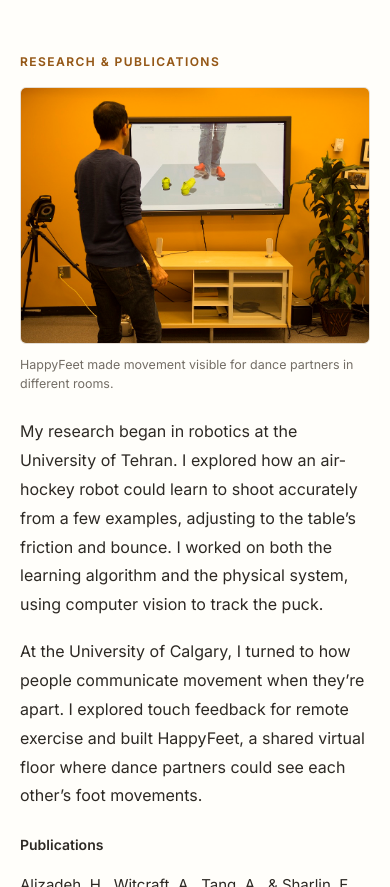
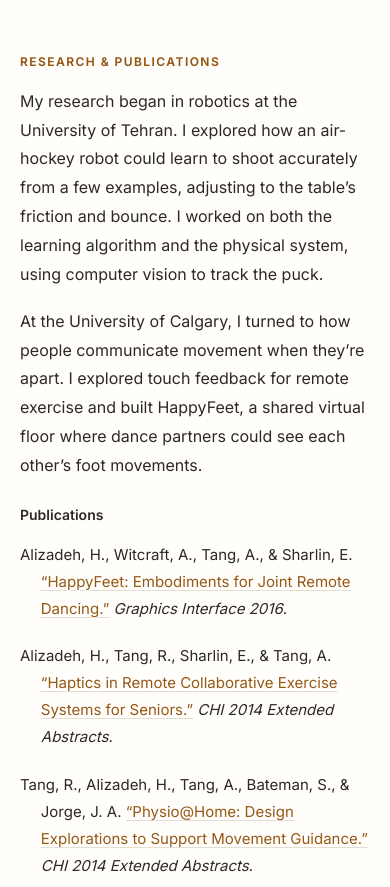
Before and after one commit to hesamat/hesamat.github.io, a plain HTML site: page about/index.html in a window 390 px wide. Shown: the part 1749-2636 px from the top of the page. Drawn offline with Linux system fonts and the light colour scheme.

Commit message:
Refine project copy and About layout

```diff
--- a/about/index.html
+++ b/about/index.html
@@ -55,10 +55,6 @@
 
     <section aria-labelledby="research">
       <h2 class="kicker" id="research">Research &amp; publications</h2>
-      <figure class="about-research-figure">
-        <img src="/assets/images/happyfeet.jpg" alt="A person faces a large display showing a shared virtual dance floor with two pairs of rendered 3D feet." width="975" height="716" loading="eager">
-        <figcaption>HappyFeet made movement visible for dance partners in different rooms.</figcaption>
-      </figure>
       <p>My research began in robotics at the University of Tehran. I explored how an air-hockey robot could learn to shoot accurately from a few examples, adjusting to the table’s friction and bounce. I worked on both the learning algorithm and the physical system, using computer vision to track the puck.</p>
       <p>At the University of Calgary, I turned to how people communicate movement when they’re apart. I explored touch feedback for remote exercise and built HappyFeet, a shared virtual floor where dance partners could see each other’s foot movements.</p>
       <h3 class="publications-heading">Publications</h3>
--- a/assets/css/style.css
+++ b/assets/css/style.css
@@ -1158,9 +1158,6 @@ h1 { font-weight: 450; font-size: clamp(3rem, 6vw, 4.8rem); }
 .courses p { font-size: .9375rem; }
 .about-page > section { margin-bottom: 3rem; }
 .about-page .lede { margin-bottom: 3rem; }
-.about-research-figure { float: right; width: min(100%, 16rem); margin: .2rem 0 1.5rem 2rem; }
-.about-research-figure img { display: block; width: 100%; height: auto; }
-.about-research-figure figcaption { margin-top: .65rem; color: var(--muted); font: .78rem/1.55 var(--sans); }
 .site-footer { background: var(--card); border-top: 0; }
 @media (max-width: 900px) {
   .home-hero { gap: 2rem; grid-template-columns: 1.3fr 1fr; }
@@ -1173,7 +1170,6 @@ h1 { font-weight: 450; font-size: clamp(3rem, 6vw, 4.8rem); }
   .intro-opening { font-size: clamp(2.8rem, 10vw, 4rem); }
   .home-tool-grid, .project-grid { gap: 1.5rem; }
   .semester-note { margin-right: 0; }
-  .about-research-figure { float: none; width: 100%; max-width: 32rem; margin: 0 0 1.5rem; }
 }
 
 :root[data-theme="dark"] {
```
Also changed, not shown: projects/index.html (+2 -2 lines).
